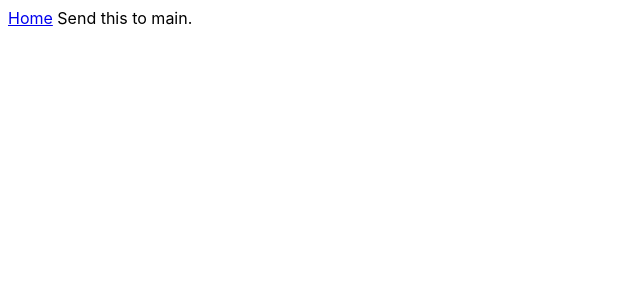
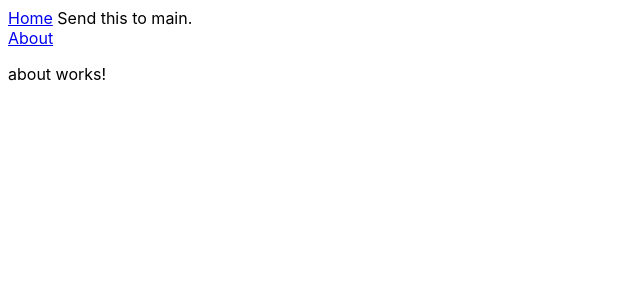
Before and after one commit to rabin-naga/ng-workspace-and-monorepo, an Angular app: page /about in a window 1280 px wide. Before the commit this address led to /. Shown: the top 300 px of the page, without its empty margins (0-640 px from the left). Built offline with nearby package versions, Linux system fonts and the light colour scheme.

Commit message:
Resolve merge conflict

```diff
--- /dev/null
+++ b/projects/app-one/src/app/about/about.component.html
@@ -0,0 +1 @@
+<p>about works!</p>
--- a/projects/app-one/src/app/app.component.html
+++ b/projects/app-one/src/app/app.component.html
@@ -189,4 +189,6 @@
 
 Send this to main.
 
+<br />
+<a [routerLink]="'about'" routerLinkActive="router-link-active">About</a>
 <router-outlet />
--- a/projects/app-one/src/app/app.routes.ts
+++ b/projects/app-one/src/app/app.routes.ts
@@ -1,5 +1,6 @@
 import { Routes } from '@angular/router';
 import { HomeModule } from './home/home.module';
+import { AboutComponent } from './about/about.component';
 
 export const routes: Routes = [
   {
@@ -7,4 +8,8 @@ export const routes: Routes = [
     loadChildren: () =>
       import('./home/home.module').then((module) => HomeModule),
   },
+  {
+    path: 'about',
+    component: AboutComponent,
+  },
 ];
```
Also changed, not shown: projects/app-one/src/app/about/about.component.ts (added, +12 -0 lines), projects/app-one/src/app/about/about.component.scss (added), 1 other file (tests, documents, lock files or other folders).
